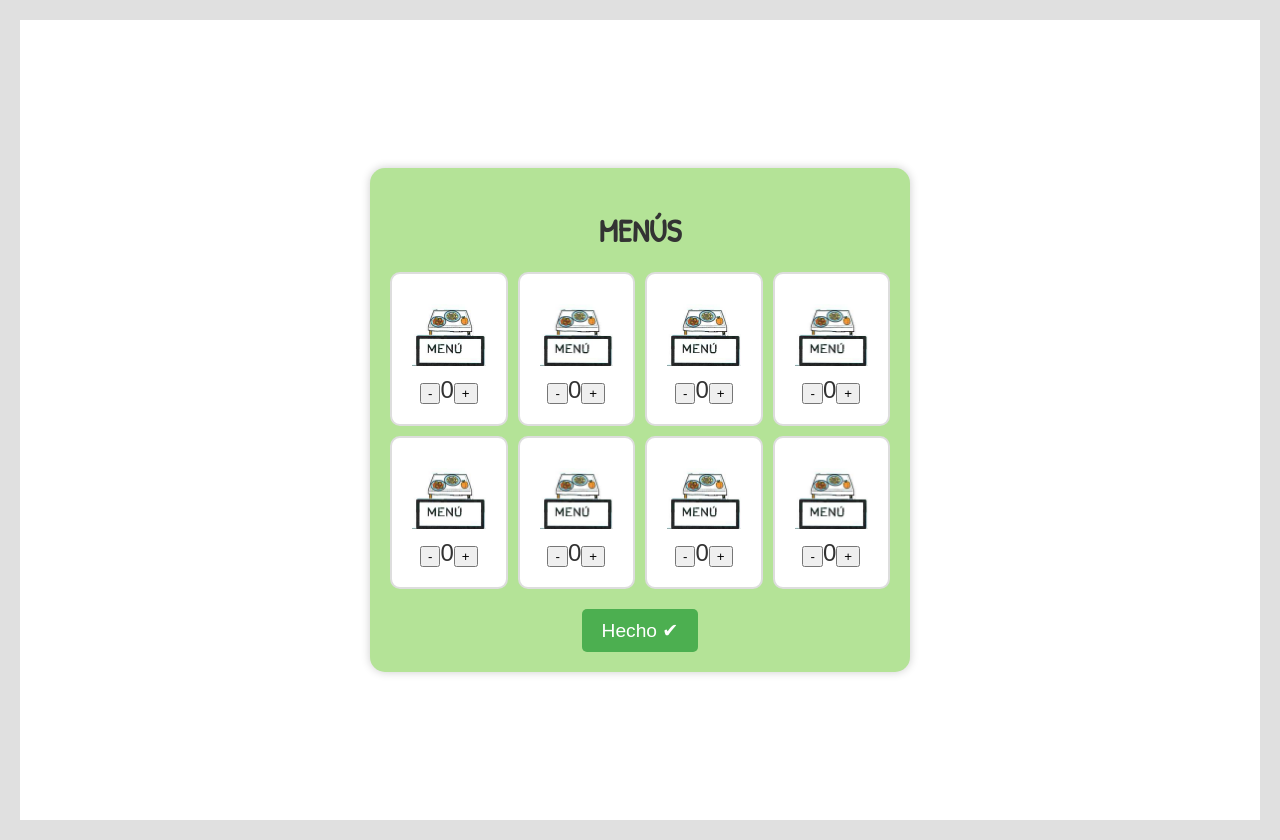
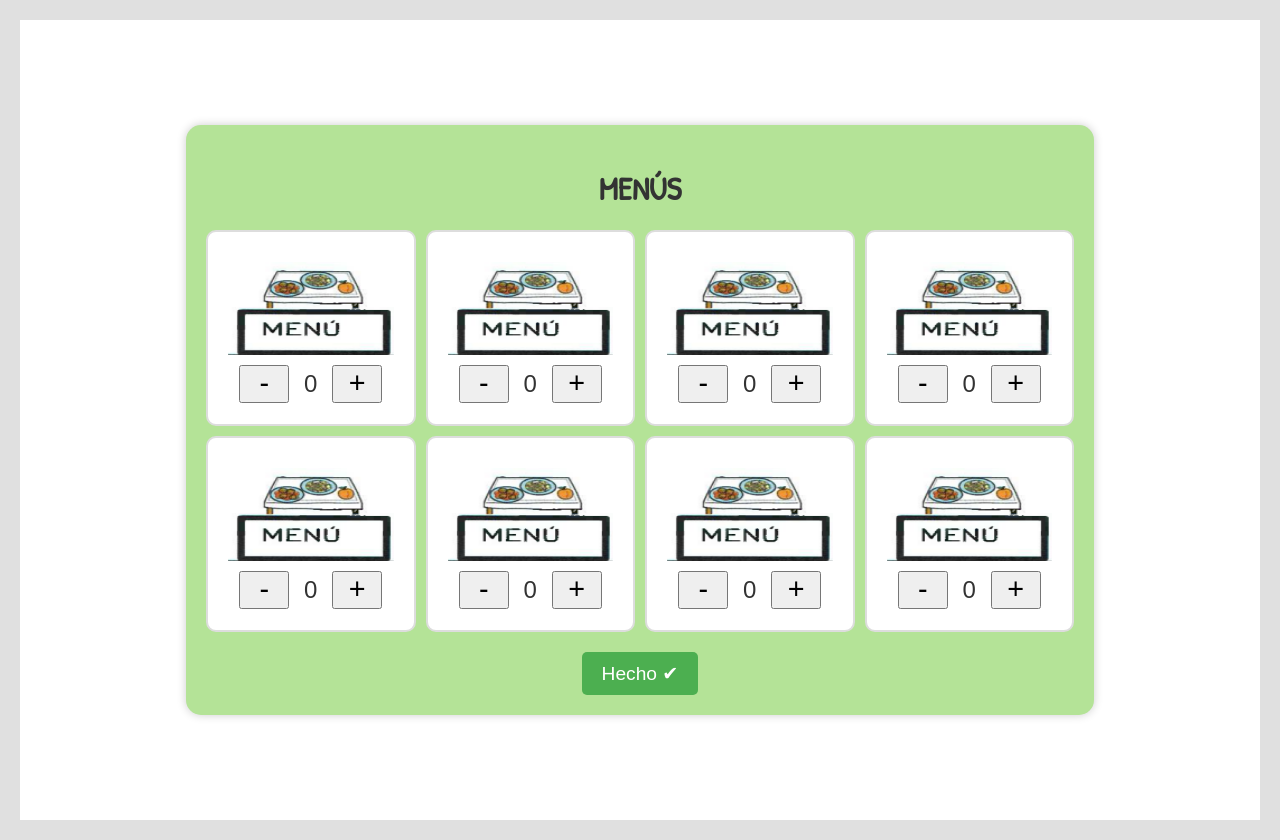
Before and after one commit to jhavimg/MDA-DGP, a React (Create React App) app in the folder FrontEnd/: page /alumno_comandas in a window 1280 px wide. Built offline with nearby package versions, Linux system fonts and the light colour scheme.

Commit message:
correccion css en alumno_comandas

```diff
--- a/FrontEnd/src/css/Alumno_Comandas.css
+++ b/FrontEnd/src/css/Alumno_Comandas.css
@@ -10,12 +10,13 @@
 }
 .menu-container {
     text-align: center;
-    width: 500px;
+    inline-size: 70%;
     background-color: #b4e397;
     padding: 20px;
     border-radius: 15px;
     box-shadow: 0 0 10px rgba(0, 0, 0, 0.2);
 }
+
 h1 {
     font-size: 2em;
     color: #333;
--- a/FrontEnd/src/css/Comp.css
+++ b/FrontEnd/src/css/Comp.css
@@ -8,6 +8,12 @@
     cursor: pointer;
     position: relative;
 }
+
+.number-box img{
+    aspect-ratio: 16 / 9;
+    width: 100%;
+}
+
 .number-box.selected {
     border-color: #ff9800;
     background-color: #fff7e6;
@@ -20,3 +26,24 @@
     font-size: 1em;
     color: #555;
 }
+
+.quantity-controls{
+    inline-size: 100%;
+    block-size: 25%;
+
+    display: flex;
+    flex-direction: row;
+    gap: 15px;
+    justify-content: center;
+    align-items: center;
+}
+
+.quantity-controls button{
+    inline-size: 30%;
+    block-size: 100%;
+
+    font-size:larger;
+    display: flex;
+    justify-content: center;
+    align-items: center;
+}
--- a/FrontEnd/src/pages/Alumno_Comandas.jsx
+++ b/FrontEnd/src/pages/Alumno_Comandas.jsx
@@ -21,8 +21,6 @@ function AlumnoComandas(props){
                     <MenuComp   image ="../images/triturado.png" alt = "6" />
                     <MenuComp   image ="../images/noLentejas.png" alt = "7" />
                     <MenuComp   image ="../images/yogurNatillas.png" alt = "8" />
-
-
                 </div>
                 <button className="done-button" >Hecho ✔</button>
             </div>
```
Lines whose indentation alone changed are shown as unchanged.
